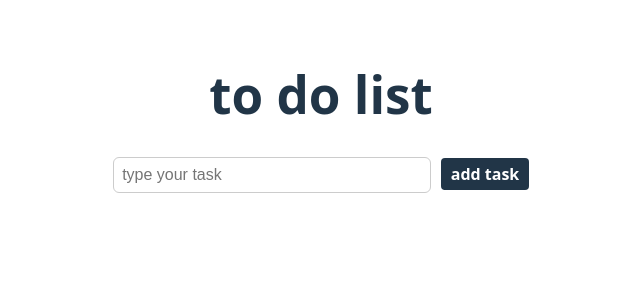
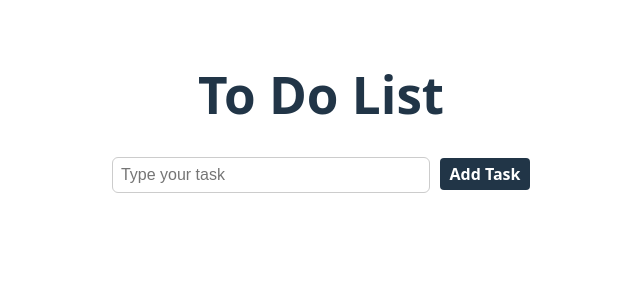
Before and after one commit to Elizaveta-Battalova/react-hello-app, a React (Vite) app in the folder my-react-app/: page / in a window 1280 px wide. Shown: the top 300 px of the page, without its empty margins (319-959 px from the left). Built offline with nearby package versions, Linux system fonts and the light colour scheme.

Commit message:
Added local storage

```diff
--- a/my-react-app/src/App.jsx
+++ b/my-react-app/src/App.jsx
@@ -1,55 +1,90 @@
-import { useState } from 'react';
-import './App.css';
+import { useState, useEffect } from "react";
+import "./App.css";
 
 function App() {
-  const [tasks, setTasks] = useState([]);
-  const [newTask, setNewTask] = useState('');
-  const [completedTasks, setCompletedTasks] = useState([]);
+  const [taskList, setTaskList] = useState([]);
+  const [taskInput, setTaskInput] = useState("");
+  const [completedIds, setCompletedIds] = useState([]);
+  const [hasLoadedFromStorage, setHasLoadedFromStorage] = useState(false);
+
+  useEffect(() => {
+    const storedTasks = JSON.parse(localStorage.getItem("tasks"));
+    const storedCompleted = JSON.parse(localStorage.getItem("completedTasks"));
+
+    if (storedTasks) setTaskList(storedTasks);
+    if (storedCompleted) setCompletedIds(storedCompleted);
+
+    setHasLoadedFromStorage(true);
+  }, []);
+
+  useEffect(() => {
+    if (hasLoadedFromStorage) {
+      localStorage.setItem("tasks", JSON.stringify(taskList));
+    }
+  }, [taskList, hasLoadedFromStorage]);
+
+  useEffect(() => {
+    if (hasLoadedFromStorage) {
+      localStorage.setItem("completedTasks", JSON.stringify(completedIds));
+    }
+  }, [completedIds, hasLoadedFromStorage]);
 
   const addTask = () => {
-    if(newTask.trim() !== '') {
-      const task = {
-        id: Date.now(),
-        text: newTask.trim(),
-      }
-     setTasks([...tasks, task]);
-     setNewTask('');
-    }
-  }
+    if (taskInput.trim() === "") return;
 
-  const deleteTask = (indexToDelete) => {
-    setTasks(tasks.filter(task => task.id !== indexToDelete));
-    setCompletedTasks(completedTasks.filter(id => id !== indexToDelete));
-  }
+    const newTask = {
+      id: Date.now(),
+      text: taskInput.trim(),
+    };
 
-  const toggleTasks = (toggleIndex) => {
-    setCompletedTasks((prev) => prev.includes(toggleIndex) ? prev.filter((i) => i !== toggleIndex) : [...prev, toggleIndex]);
-  }
+    setTaskList([...taskList, newTask]);
+    setTaskInput("");
+  };
 
-  return(
+  const deleteTask = (id) => {
+    setTaskList(taskList.filter((task) => task.id !== id));
+    setCompletedIds(completedIds.filter((completedId) => completedId !== id));
+  };
+
+  const toggleTask = (id) => {
+    setCompletedIds((prev) =>
+      prev.includes(id) ? prev.filter((i) => i !== id) : [...prev, id]
+    );
+  };
+
+  return (
     <div>
-      <h1>to do list</h1>
-      <input type = 'text'
-      placeholder = 'type your task'
-      value = {newTask}
-      onChange = {(e) => setNewTask(e.target.value)}
-      onKeyDown = {(e) => {
-        if(e.key === 'Enter') {
-          addTask()
-        }
-      }}></input>
-      <button onClick = {addTask}>add task</button>
+      <h1>To Do List</h1>
+
+      <input
+        type="text"
+        placeholder="Type your task"
+        value={taskInput}
+        onChange={(e) => setTaskInput(e.target.value)}
+        onKeyDown={(e) => e.key === "Enter" && addTask()}
+      />
+      <button onClick={addTask}>Add Task</button>
 
       <ul>
-        {tasks.map((task) => (
-          <li key = {task.id}>
-            <span onClick = {() => toggleTasks(task.id)} style = {{textDecoration: completedTasks.includes(task.id) ? 'line-through' : 'none'}}>{task.text}</span>
-            <button onClick = {() => deleteTask(task.id)}>delete</button>
+        {taskList.map((task) => (
+          <li key={task.id}>
+            <span
+              onClick={() => toggleTask(task.id)}
+              style={{
+                textDecoration: completedIds.includes(task.id)
+                  ? "line-through"
+                  : "none",
+                cursor: "pointer",
+              }}
+            >
+              {task.text}
+            </span>
+            <button onClick={() => deleteTask(task.id)}>Delete</button>
           </li>
         ))}
       </ul>
     </div>
-  )
+  );
 }
 
 export default App;
```
